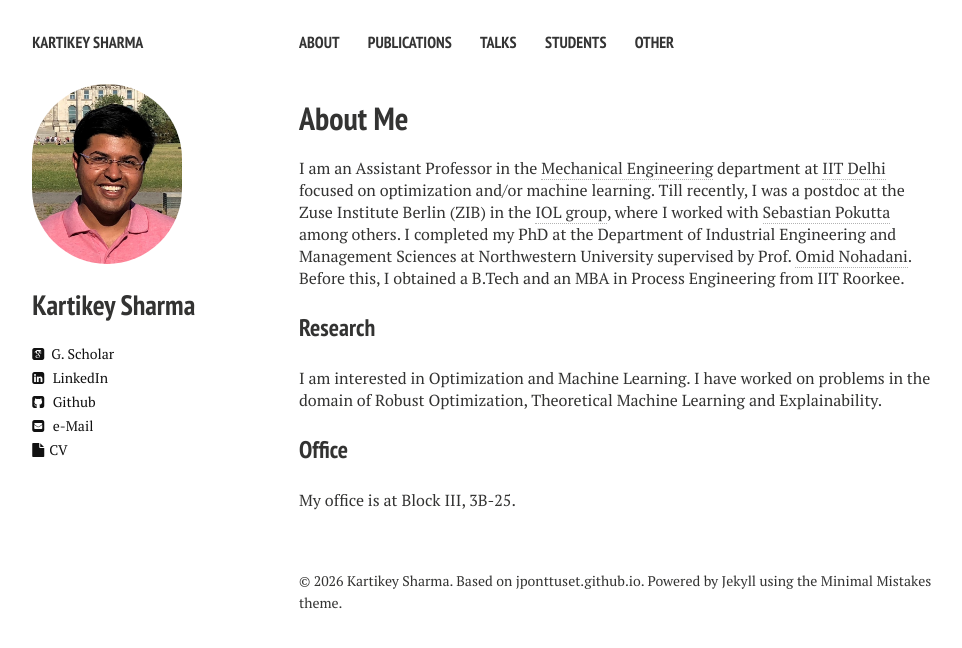
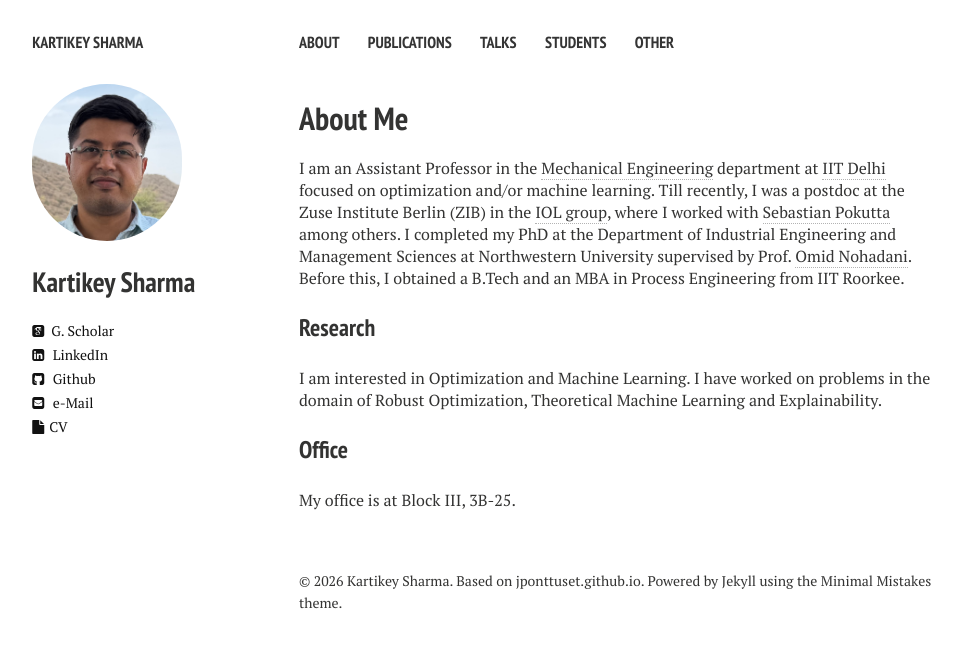
Before and after one commit to kartikeyrinwa/kartikeyrinwa.github.io, a Jekyll site: the page built from index.md, in a window 1280 px wide. Shown: the top 648 px of the page, without its empty margins (21-983 px from the left). Built offline with Jekyll 4.4.1, drawn with Linux system fonts in a browser that asks for light colours; nearby versions of some CDN libraries.

Commit message:
updated image

```diff
--- a/_config.yml
+++ b/_config.yml
@@ -9,7 +9,7 @@ disqus_shortname: kartikeyrinwa-github-io
 # Owner/author information
 owner:
   name:           Kartikey Sharma
-  avatar:         kartikey.png
+  avatar:         kartikey.jpg
   email:          ksharma@mech.iitd.ac.in
   # Social networking links are used in author-bio sidebar. Update and remove as you like.
   linkedin: kartikey-sharma-a79b1457
```
Also changed, not shown: images/kartikey.jpg (added).
